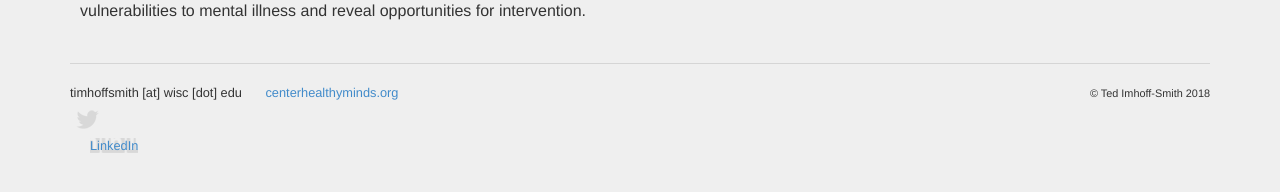
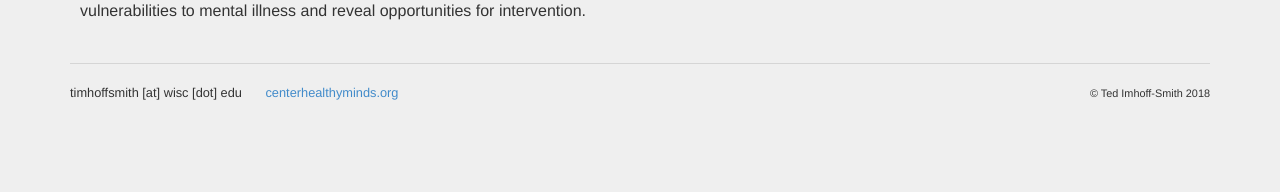
Before and after one commit to timhoffsmith/timhoffsmith.github.io, a Jekyll site: the page built from index.html, in a window 1280 px wide. Shown: the part 358-550 px from the top of the page. Built offline with Jekyll 4.4.1, drawn with Linux system fonts in a browser that asks for light colours.

Commit message:
rm block

```diff
--- a/_includes/footer.html
+++ b/_includes/footer.html
@@ -7,10 +7,10 @@
                 <li>timhoffsmith [at] wisc [dot] edu</li>
                 <li><a href="https://centerhealthyminds.org/about/people/ted-imhoff-smith">centerhealthyminds.org</a></li>
                 <li>
-                  <a class="twitterbird" href="https://twitter.com/imhoffsmith" title="Twitter profile">Twitter</a>
+                  <a class="twitterbird" href="https://twitter.com/imhoffsmith" title="Twitter profile"></a>
                 </li>
                 <li>
-                  <a class="linkedin" href="https://www.linkedin.com/in/ted-imhoff-smith/" title="LinkedIn profile">LinkedIn</a>
+                  <a class="linkedin" href="https://www.linkedin.com/in/ted-imhoff-smith/" title="LinkedIn profile"></a>
                 </li>
             </ul>
         </div>
--- a/css/main.css
+++ b/css/main.css
@@ -25,7 +25,6 @@ img {
 }
 
 .twitterbird {
-	display: block;
 	width: 35px;
 	height: 35px;
 	background: url("../twitter_sprite.png") bottom;
```
